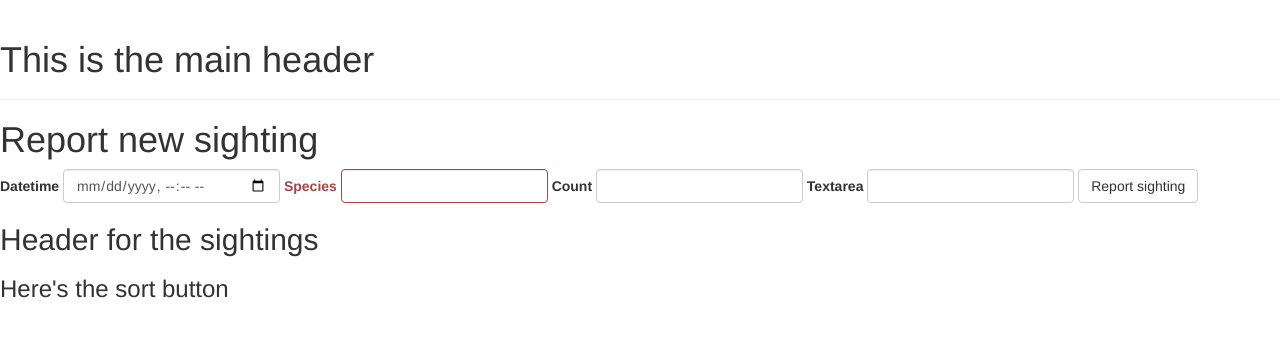
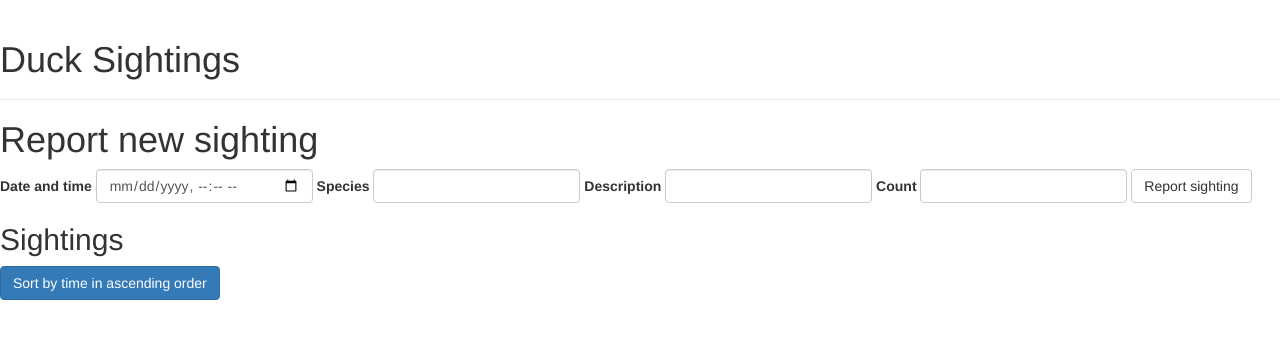
Before and after one commit to jonatanlehtinen/react-app, a React (Create React App) app: page / in a window 1280 px wide. Shown: the top 338 px of the page. Built offline with nearby package versions, Linux system fonts and the light colour scheme; no server answers.

Commit message:
App.js: Add sorting functions

```diff
--- a/src/App.js
+++ b/src/App.js
@@ -28,6 +28,7 @@ class DuckSightingsList extends Component {
     }
   }
 
+  /**
   componentDidMount() {
     fetch('http://localhost:8081/sightings')
     .then((result) => {
@@ -47,18 +48,46 @@ class DuckSightingsList extends Component {
       this.setState({sightings: sightingsList})
     });
   }
+ */
 
   render() {
     return (
-      <ul>{this.state.sightings}</ul>
+      <ul>{this.props.sightings}</ul>
     );
   }
 }
 
 class DuckSightingsSortButton extends Component {
+  constructor(props) {
+    super(props)
+    const sortDescendingText = "Sort by time in descending order";
+    const sortAscendingText = "Sort by time in ascending order";
+    this.state = {
+      currentSortState: sortAscendingText,
+      sortDescendingText: sortDescendingText,
+      sortAscendingText: sortAscendingText
+    }
+    this.handleClick = this.handleClick.bind(this);
+  }
+
+  handleClick(event) {
+    const currentState = this.state.currentSortState;
+    const sortDescendingText = this.state.sortDescendingText;
+    const sortAscendingText = this.state.sortAscendingText;
+    if (currentState === sortDescendingText) {
+      this.setState({currentSortState: sortAscendingText});
+      this.props.sortDescending();
+    }
+    else if (currentState === sortAscendingText) {
+      this.setState({currentSortState: sortDescendingText});
+      this.props.sortAscending();
+    }
+  }
+
   render() {
     return (
-      <h3>Here's the sort button</h3>
+      <Button onClick={this.handleClick}
+              bsStyle="primary">{this.state.currentSortState}</Button>
     );
   }
 }
@@ -66,18 +95,80 @@ class DuckSightingsSortButton extends Component {
 class DuckSightingsHeader extends Component {
   render() {
     return (
-      <h2>Header for the sightings</h2>
+      <h2>Sightings</h2>
     );
   }
 }
 
 class DuckSightings extends Component {
+  constructor(props) {
+    super(props);
+    this.state = {
+      sightings: []
+    }
+    this.sortDescending = this.sortDescending.bind(this);
+    this.sortAscending = this.sortAscending.bind(this);
+  }
+
+  componentDidMount() {
+    fetch('http://localhost:8081/sightings')
+    .then((result) => {
+      return result.json();
+    }).then((json) => {
+      const sightingsList = [];
+      json.forEach((sighting) => {
+        sightingsList.push(
+          <Sighting
+          time = {sighting.dateTime}
+          species = {sighting.species}
+          description = {sighting.description}
+          count = {sighting.count}
+          key = {sighting.id}
+          />
+        );
+      });
+      this.setState({sightings: sightingsList})
+      this.sortDescending();
+    });
+  }
+
+  sortDescending() {
+    const toBeSortedSightings = [].concat(this.state.sightings);
+    const len = toBeSortedSightings.length;
+    for (var i = 1; i < len; i++) {
+      const tmp = toBeSortedSightings[i];
+      const tmpTime = tmp.props.time
+      for (var j = i - 1; j >= 0 && (toBeSortedSightings[j].props.time < tmpTime); j--) {
+        toBeSortedSightings[j + 1] = toBeSortedSightings[j];
+      }
+      toBeSortedSightings[j + 1] = tmp;
+    }
+    this.setState({sightings: toBeSortedSightings});
+  }
+
+  sortAscending() {
+    const toBeSortedSightings = [].concat(this.state.sightings);
+    const len = toBeSortedSightings.length;
+    for (var i = 1; i < len; i++) {
+      const tmp = toBeSortedSightings[i];
+      const tmpTime = tmp.props.time
+      for (var j = i - 1; j >= 0 && (toBeSortedSightings[j].props.time > tmpTime); j--) {
+        toBeSortedSightings[j + 1] = toBeSortedSightings[j];
+      }
+      toBeSortedSightings[j + 1] = tmp;
+    }
+    this.setState({sightings: toBeSortedSightings});
+  }
+
   render() {
     return (
       <div>
       <DuckSightingsHeader />
-      <DuckSightingsSortButton />
-      <DuckSightingsList />
+      <DuckSightingsSortButton
+        sortDescending = {this.sortDescending}
+        sortAscending = {this.sortAscending}
+      />
+      <DuckSightingsList sightings={this.state.sightings}/>
       </div>
     );
   }
@@ -87,10 +178,14 @@ class ReportSightingForm extends Component {
   constructor(props) {
     super(props)
     this.state = {
+      dateTimeValue: '',
       acceptedSpecies: [],
-      speciesValue: ''
+      speciesValue: '',
+      descriptionValue: '',
+      countValue: ''
     }
     this.handleChange = this.handleChange.bind(this);
+    this.validateForm = this.validateForm.bind(this);
 }
 
   componentDidMount() {
@@ -107,24 +202,54 @@ class ReportSightingForm extends Component {
   }
 
   getSpeciesValidationState() {
-    const currentValue = this.state.speciesValue
+    const currentValue = this.state.speciesValue.toLowerCase();
     const acceptedSpecies = this.state.acceptedSpecies
+    if (currentValue.length === 0) return null;
     if (acceptedSpecies.includes(currentValue)) return 'success';
     else return 'error'
   }
 
   handleChange(event) {
-    this.setState({ speciesValue: event.target.value });
+    this.setState({ [event.target.name]: event.target.value });
+  }
+
+  validateForm(event) {
+    if (this.getSpeciesValidationState() === "success"){
+      fetch('http://localhost:8081/sightings', {
+        method: 'POST',
+        headers: {
+          'Accept': 'application/json',
+          'Content-Type': 'application/json',
+        },
+        body: JSON.stringify({
+          "dateTime": this.state.dateTimeValue + "Z",
+          "species": this.state.speciesValue.toLowerCase(),
+          "description": this.state.descriptionValue,
+          "count": this.state.countValue
+        })
+      });
+    }
+    else {
+      event.preventDefault();
+      alert("The species is not valid. Currently accepted species: " +
+            this.state.acceptedSpecies);
+    }
   }
 
   render() {
     return (
       <div>
         <h1>Report new sighting</h1>
-        <Form inline>
+        <Form onSubmit={this.validateForm} inline>
           <FormGroup controlId="reportFormTime">
-            <ControlLabel>Datetime</ControlLabel> {' '}
-            <FormControl type="datetime-local" />
+            <ControlLabel>Date and  time</ControlLabel> {' '}
+            <FormControl
+              name="dateTimeValue"
+              type="datetime-local"
+              required="true"
+              value={this.state.dateTimeValue}
+              onChange={this.handleChange}
+            />
           </FormGroup>{' '}
           <FormGroup
             controlId="reportFormSpecies"
@@ -132,18 +257,33 @@ class ReportSightingForm extends Component {
           >
             <ControlLabel>Species</ControlLabel>{' '}
             <FormControl
+              name="speciesValue"
               type="textarea"
+              required="true"
               value={this.state.speciesValue}
               onChange={this.handleChange}
           />
           </FormGroup>{' '}
+          <FormGroup controlId="reportFormDescription">
+            <ControlLabel>Description</ControlLabel>{' '}
+            <FormControl
+              name="descriptionValue"
+              type="textarea"
+              required="true"
+              value={this.state.descriptionValue}
+              onChange={this.handleChange}
+            />
+          </FormGroup>{' '}
           <FormGroup controlId="reportFormCount">
             <ControlLabel>Count</ControlLabel>{' '}
-            <FormControl type="number" />
-          </FormGroup>{' '}
-          <FormGroup controlId="reportFormDescription">
-            <ControlLabel>Textarea</ControlLabel>{' '}
-            <FormControl type="textarea" />
+            <FormControl
+              name="countValue"
+              type="number"
+              min="1"
+              required="true"
+              value={this.state.countValue}
+              onChange={this.handleChange}
+            />
           </FormGroup>{' '}
           <Button type="submit">Report sighting</Button>
         </Form>
@@ -155,7 +295,7 @@ class ReportSightingForm extends Component {
 class MainHeader extends Component {
   render() {
     return (
-       <PageHeader>This is the main header</PageHeader>
+       <PageHeader>Duck Sightings</PageHeader>
     );
   }
 }
```
